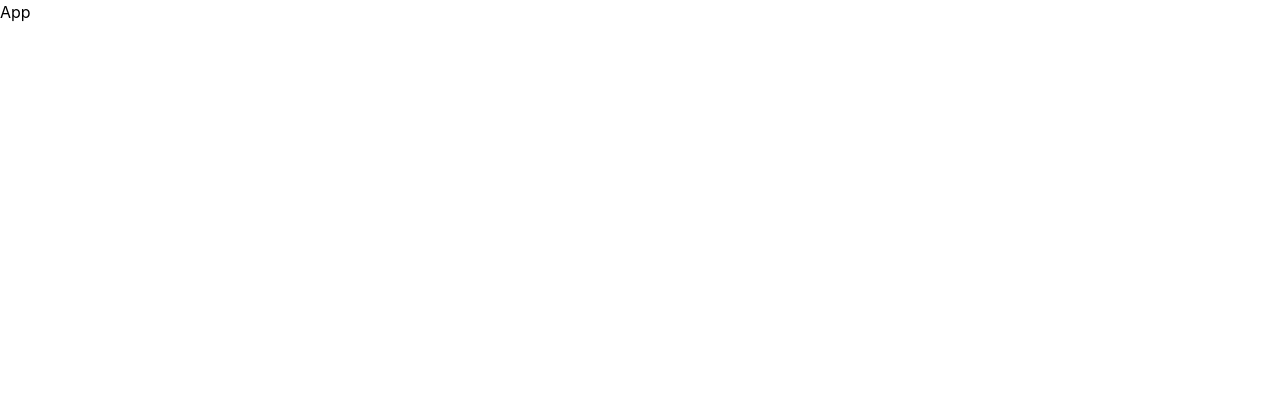
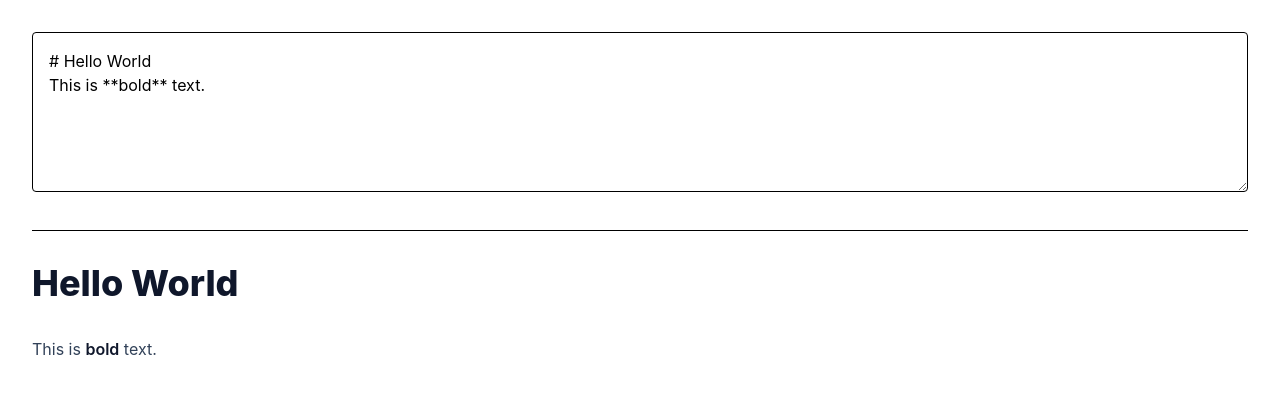
Before and after one commit to Rawiya-Lou/markdown-app, a React (Vite) app: page / in a window 1280 px wide. Shown: the top 394 px of the page. Built offline with nearby package versions, Linux system fonts and the light colour scheme.

Commit message:
Creating a MarkdownViewer

```diff
--- a/package.json
+++ b/package.json
@@ -10,6 +10,7 @@
     "preview": "vite preview"
   },
   "dependencies": {
+    "@tailwindcss/typography": "^0.5.19",
     "@tailwindcss/vite": "^4.2.4",
     "react": "^19.2.5",
     "react-dom": "^19.2.5",
--- a/src/App.tsx
+++ b/src/App.tsx
@@ -1,7 +1,18 @@
+import { useState } from "react"
+import MarkdownViewer from "./MarkdownViewer"
+
 
 const App = () => {
+  const [markdown, setMarkdown] = useState('# Hello World\nThis is **bold** text.');
+
+
   return (
-    <div>App</div>
+    <div className="min-h-screen bg-white dark:bg-slate-900 p-8">
+      <textarea className="w-full h-40 p-4 border rounded mb-8 dark:bg-slate-800 dark:text-white" value={markdown} onChange={(e) => setMarkdown(e.target.value)} />
+        <div className="border-t pt-8">
+          <MarkdownViewer content={markdown} />
+        </div>
+    </div>
   )
 }
 
--- /dev/null
+++ b/src/MarkdownViewer.tsx
@@ -0,0 +1,17 @@
+import ReactMarkdown from 'react-markdown'
+import remarkGfm from 'remark-gfm'
+
+interface Props{
+  content: string
+}
+const MarkdownViewer = ({content}: Props) => {
+  return (
+      // 'prose' handles all font sizes, spacing, and bullet points automatically
+    <article className='prose prose-slate lg:pose-xl dark:pros-invert max-w-none'>
+      {/* remarkPlugins enables GFM features like tables and checkboxes */}
+      <ReactMarkdown remarkPlugins={[remarkGfm]}>{content}</ReactMarkdown>
+    </article>
+  )
+}
+
+export default MarkdownViewer
--- a/src/index.css
+++ b/src/index.css
@@ -1 +1,7 @@
-@import 'tailwindcss'
+@import "tailwindcss";
+
+@plugin "@tailwindcss/typography";
+
+@theme {
+  --color-markdown-heading: var(--color-blue-600);
+}
```
Also changed, not shown: 1 other file (tests, documents, lock files or other folders).
